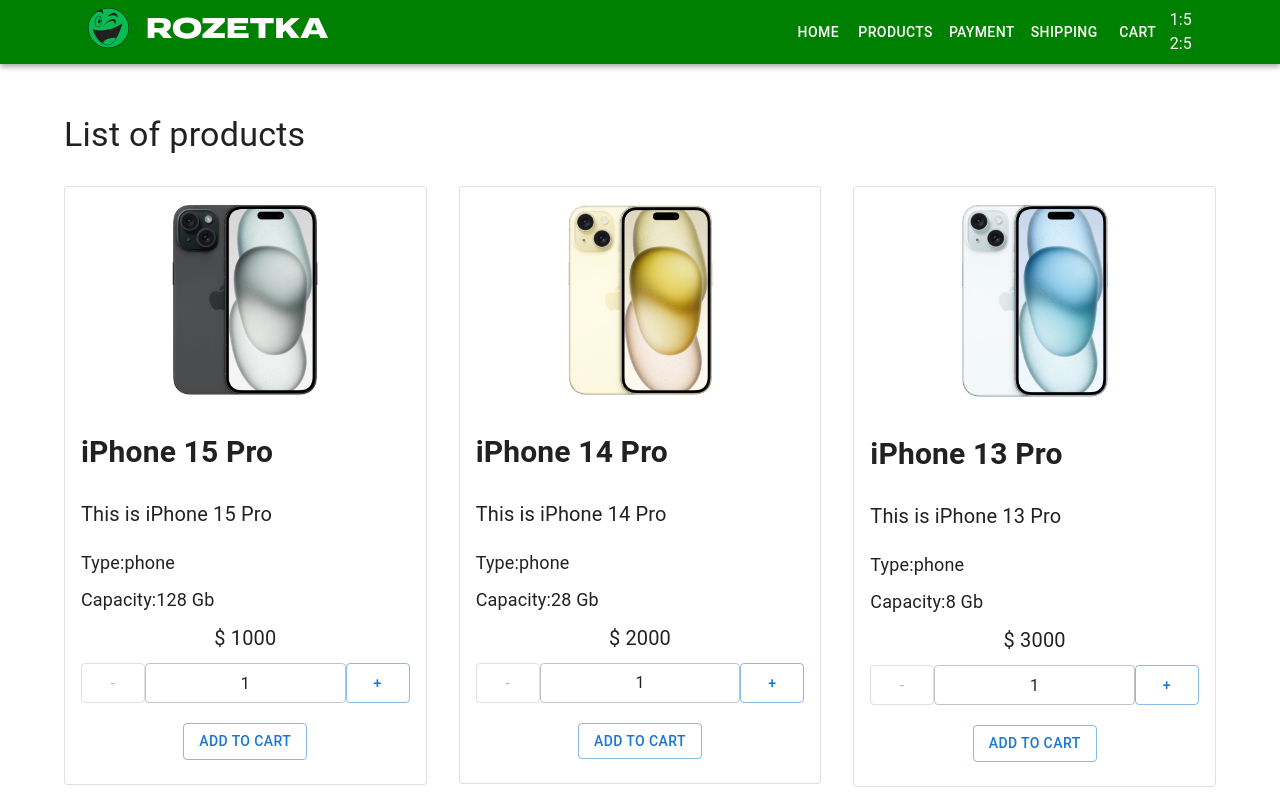
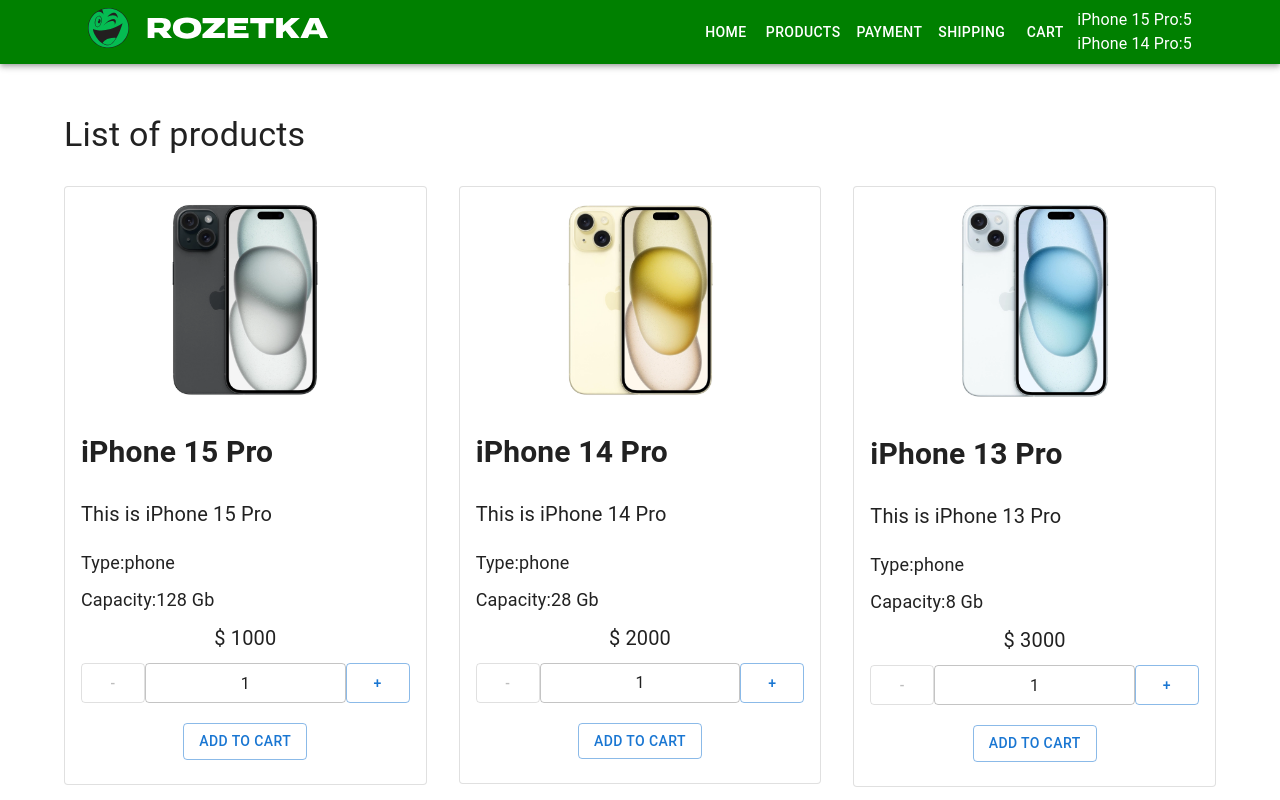
Before and after one commit to DimaPelehov/React-25-09, a React (Create React App) app: page / in a window 1280 px wide. Shown: the top 800 px of the page. Built offline with nearby package versions, Linux system fonts and the light colour scheme.

Commit message:
ДЗ 8 -виводжу назву обраного товару в кошик

```diff
--- a/src/components/CartHeader/CartHeader.tsx
+++ b/src/components/CartHeader/CartHeader.tsx
@@ -1,3 +1,5 @@
+import { productsArray } from 'utils/productsArray'
+
 type CartHeaderType = {
     productsInCart: { [id: number]: number }
 }
@@ -7,7 +9,8 @@
         <div>
             {Object.keys(productsInCart).map((productId) => (
                 <div key={productId}>
-                    {productId}:{productsInCart[+productId]}
+                    {productsArray[+productId - 1].title}:
+                    {productsInCart[+productId]}
                 </div>
             ))}
         </div>
--- a/src/layout/Header.tsx
+++ b/src/layout/Header.tsx
@@ -22,7 +22,6 @@
                 <Toolbar>
                     <Logo />
                     <Menu />
-
                     <CartHeader productsInCart={productsInCart} />
                 </Toolbar>
             </Container>
```
